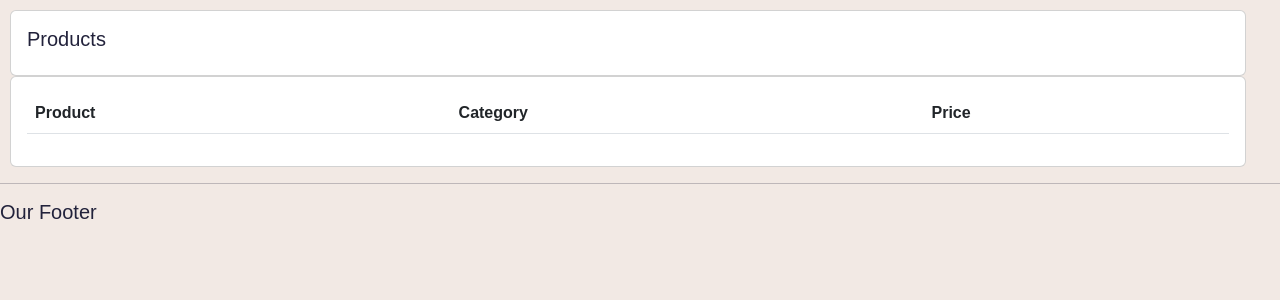
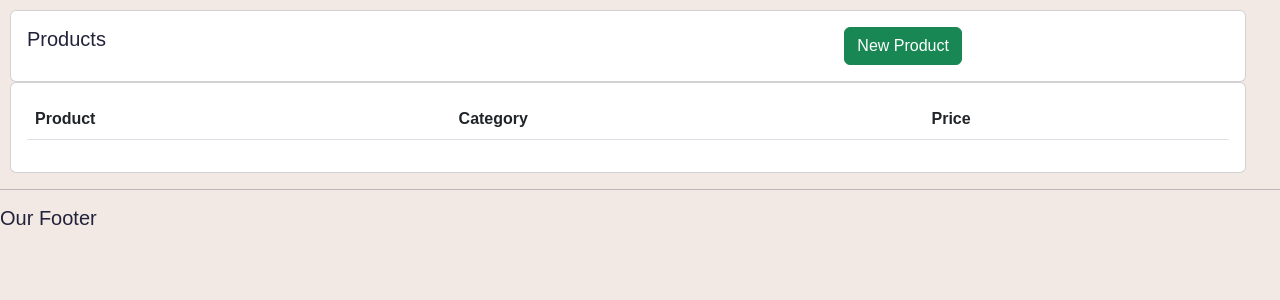
Before and after one commit to patresio/crmDjango, a Django app: page /products/ in a window 1280 px wide. Shown: the part 59-359 px from the top of the page. Run offline with Django 4.2, Linux system fonts and the light colour scheme; lists and menus that the app fills with data are empty; some libraries are stand-ins or nearby versions; some web fonts are replaced.

Commit message:
adjusting products

```diff
--- a/accounts/forms.py
+++ b/accounts/forms.py
@@ -5,3 +5,9 @@ class OrderForm(ModelForm):
     class Meta:
         model = Order
         fields = '__all__'
+
+
+class ProductForm(ModelForm):
+    class Meta:
+        model = Product
+        fields = '__all__'
--- a/accounts/templates/accounts/products.html
+++ b/accounts/templates/accounts/products.html
@@ -3,7 +3,21 @@
 <div class="row">
   <div class="col-md">
     <div class="card card-body">
-      <h5>Products</h5>
+      <div class="row justify-content-between">
+        <div class="col-4">
+          <h5>Products</h5>
+        </div>
+        <div class="col-4">
+          <button
+            type="button"
+            class="btn btn-success"
+            data-bs-toggle="modal"
+            data-bs-target="#modalProduct"
+          >
+            New Product
+          </button>
+        </div>
+      </div>
     </div>
     <div class="card card-body">
       <table class="table">
@@ -24,4 +38,35 @@
   </div>
 </div>
 
+<!-- MODAL -->
+<div class="modal" tabindex="-1" id="modalProduct">
+  <div class="modal-dialog modal-xl">
+    <div class="modal-content">
+      <div class="modal-header">
+        <h5 class="modal-title">New Product</h5>
+        <button
+          type="button"
+          class="btn-close"
+          data-bs-dismiss="modal"
+          aria-label="Close"
+        ></button>
+      </div>
+      <form action="{% url 'create_product' %}" method="POST">
+        {% csrf_token %}
+        <div class="modal-body">{{form}}</div>
+        <div class="modal-footer">
+          <button
+            type="button"
+            class="btn btn-secondary"
+            data-bs-dismiss="modal"
+          >
+            Close
+          </button>
+          <input type="submit" class="btn btn-primary" value="Save changes" />
+        </div>
+      </form>
+    </div>
+  </div>
+</div>
+
 {% endblock %}
--- a/accounts/urls.py
+++ b/accounts/urls.py
@@ -9,4 +9,6 @@ urlpatterns = [
     path('create_order/<str:pk>/', views.createOrder, name='create_order'),
     path('update_order/<str:pk>/', views.updateOrder, name='update_order'),
     path('delete_order/<str:pk>/', views.deleteOrder, name='delete_order'),
+    #products
+    path('create_product/', views.createProduct, name='create_product'),
 ]
--- a/accounts/views.py
+++ b/accounts/views.py
@@ -47,16 +47,6 @@ def customer(request, pk_test):
     return render(request, 'accounts/customer.html', context)
 
 
-
-
-def products(request):
-    products = Product.objects.all()
-    context = {'products': products}
-    return render(request, 'accounts/products.html', context)
-
-
-
-
 def createOrder(request, pk):
     OrderFormSet = inlineformset_factory(Customer, Order, fields=('product', 'status', 'note'), extra=10)
     customer = Customer.objects.get(id=pk)
@@ -87,7 +77,7 @@ def updateOrder(request, pk):
             return redirect('/')
 
     context = {'form': form}
-    return render(request, 'accounts/order_form.html', context)
+    return render(request, 'accounts/update_form.html', context)
 
 
 def deleteOrder(request, pk):
@@ -97,3 +87,19 @@ def deleteOrder(request, pk):
         return redirect('/')
     context = {'item': order}
     return render(request, 'accounts/delete.html', context)
+
+# Products
+
+def products(request):
+    form = ProductForm()
+    products = Product.objects.all()
+    context = {'products': products, 'form': form,}
+    return render(request, 'accounts/products.html', context)
+
+
+def createProduct(request):
+    if request.method == 'POST':
+        form = ProductForm(request.POST)
+        if form.is_valid():
+            form.save()
+            return redirect('products')
```
Also changed, not shown: accounts/templates/accounts/update_form.html (added, +14 -0 lines).
